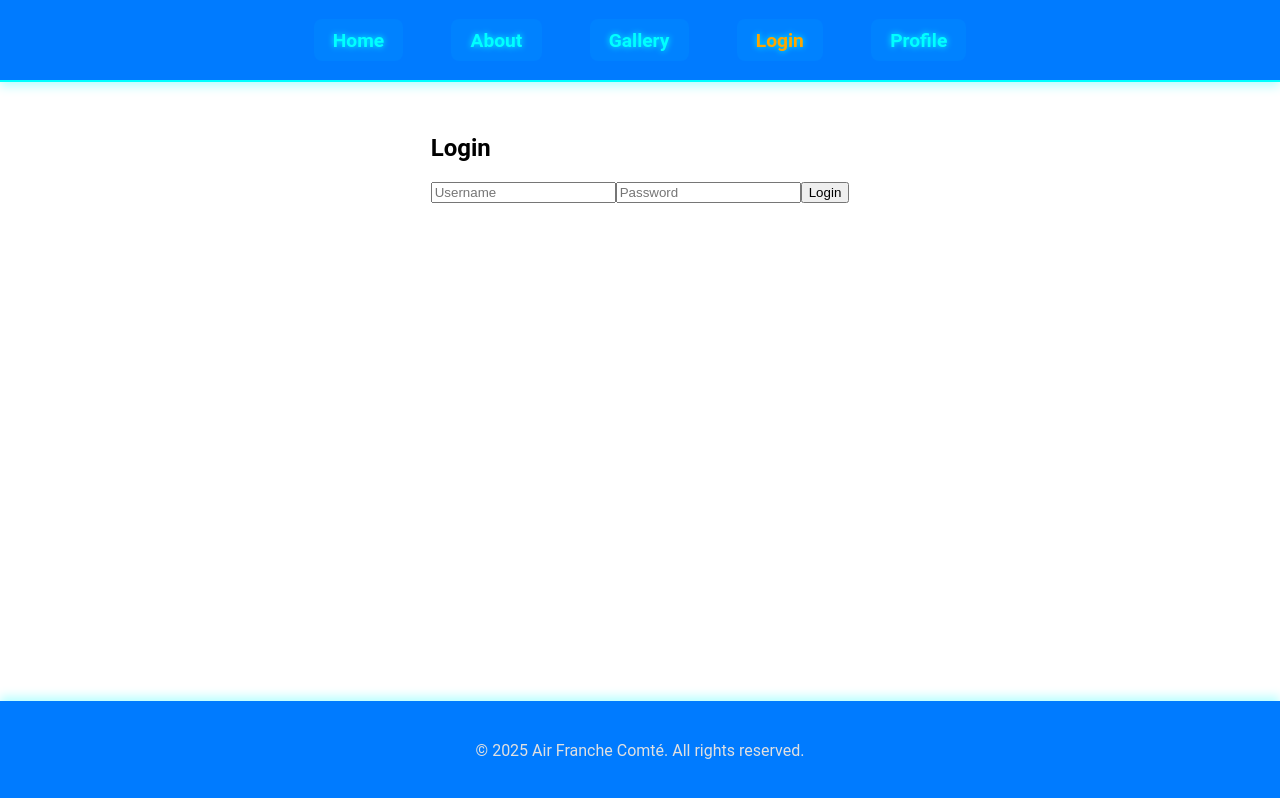
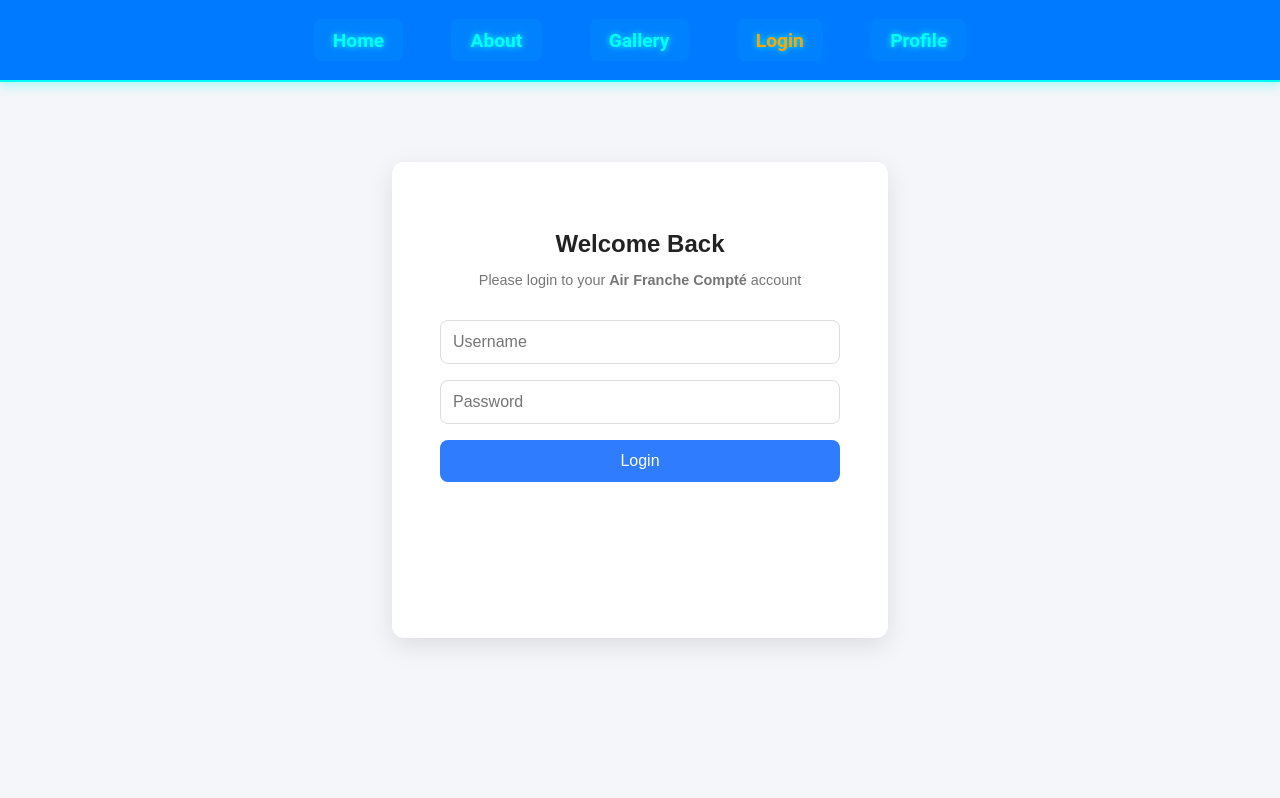
Before and after one commit to alexandre-huynh/air-franche-comte, a Vue app in the folder frontend/: page /login in a window 1280 px wide. Built offline with nearby package versions, Linux system fonts and the light colour scheme.

Commit message:
Login Page Modern V1

```diff
--- a/frontend/src/views/Login.vue
+++ b/frontend/src/views/Login.vue
@@ -1,32 +1,125 @@
 <template>
-  <div>
-    <h2>Login</h2>
-    <form @submit.prevent="login">
-      <input v-model="username" placeholder="Username" />
-      <input v-model="password" type="password" placeholder="Password" />
-      <button type="submit">Login</button>
-    </form>
+  <div class="login-container">
+    <div class="login-card">
+      <h2>Welcome Back</h2>
+      <p class="subtitle">Please login to your <b>Air Franche Compté</b> account</p>
+
+      <form @submit.prevent="login">
+        <input
+          v-model="username"
+          placeholder="Username"
+          type="text"
+          required
+        />
+        <input
+          v-model="password"
+          placeholder="Password"
+          type="password"
+          required
+        />
+        <button type="submit">Login</button>
+      </form>
+    </div>
   </div>
 </template>
 
 <script setup lang="ts">
-import { ref } from 'vue'
-import { useRouter } from 'vue-router'
+import { ref } from 'vue';
+import { useRouter } from 'vue-router';
 
-const username = ref('')
-const password = ref('')
-const router = useRouter()
+const username = ref('');
+const password = ref('');
+const router = useRouter();
 
 async function login() {
   const res = await fetch('/api/login', {
     method: 'POST',
     headers: { 'Content-Type': 'application/json' },
     body: JSON.stringify({ username: username.value, password: password.value })
-  })
+  });
+
   if (res.ok) {
-    router.push('/profile')
+    router.push('/profile');
   } else {
-    alert('Invalid credentials')
+    alert('Invalid credentials');
   }
 }
 </script>
+
+<style scoped>
+:global(html, body) {
+  height: 100%;
+  margin: 0;
+  padding: 0;
+}
+
+.login-container {
+  position: fixed;
+  top: 0;
+  left: 0;
+  width: 100%;
+  height: 100%;
+  background: #f4f6f9; /* fond gris clair moderne */
+  display: flex;
+  justify-content: center;
+  align-items: center;
+  font-family: Arial, sans-serif;
+  padding: 1rem;
+  box-sizing: border-box;
+}
+
+.login-card {
+  background: #ffffff;
+  padding: 3rem;
+  border-radius: 12px;
+  box-shadow: 0 8px 24px rgba(0, 0, 0, 0.1);
+  width: 400px;
+  min-height: 380px;
+  text-align: center;
+}
+
+.login-card h2 {
+  margin-bottom: 0.5rem;
+  color: #222;
+}
+
+.subtitle {
+  margin-bottom: 2rem;
+  color: #777;
+  font-size: 0.9rem;
+}
+
+.login-card form {
+  display: flex;
+  flex-direction: column;
+  gap: 1rem;
+}
+
+.login-card input {
+  padding: 0.75rem;
+  border: 1px solid #ddd;
+  border-radius: 8px;
+  font-size: 1rem;
+  transition: border-color 0.3s;
+}
+
+.login-card input:focus {
+  border-color: #2F7CFF;
+  outline: none;
+}
+
+.login-card button {
+  background: #2F7CFF;
+  color: #fff;
+  padding: 0.75rem;
+  border: none;
+  border-radius: 8px;
+  font-size: 1rem;
+  cursor: pointer;
+  transition: background 0.3s ease;
+}
+
+.login-card button:hover {
+  background: #255FCC;
+}
+</style>
```
